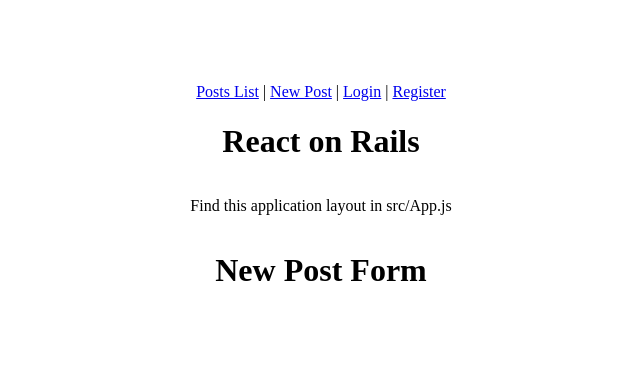
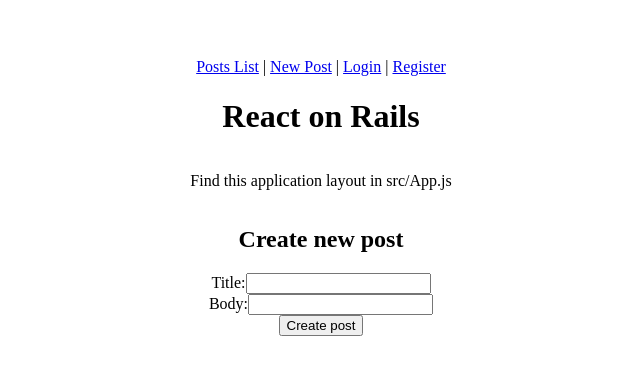
Before and after one commit to OrceMaceski/react_api, a React (Vite) app: page /new in a window 1280 px wide. Shown: the part 243-618 px from the top of the page, without its empty margins (319-959 px from the left). Built offline with nearby package versions, Linux system fonts and the light colour scheme; no server answers.

Commit message:
Post form component

```diff
--- a/src/components/AppRoutes.jsx
+++ b/src/components/AppRoutes.jsx
@@ -3,6 +3,7 @@
 
 import PostsList from "../features/posts/PostsList";
 import PostDetails from "../features/posts/PostDetails";
+import NewPostForm from "../features/posts/NewPostForm";
 
 function AppRoutes() {
   return (
@@ -11,7 +12,7 @@
       <Route path="/sign_in" element={<h1>Login Form</h1>} />
       <Route path="/sign_up" element={<h1>Sign Up Form</h1>} />
       <Route path="/posts/:id" element={<PostDetails />} />
-      <Route path="/new" element={<h1>New Post Form</h1>} />
+      <Route path="/new" element={<NewPostForm />} />
     </Routes>
   );
 }
--- /dev/null
+++ b/src/features/posts/NewPostForm.jsx
@@ -0,0 +1,63 @@
+import React, { useState } from 'react';
+import { useNavigate } from 'react-router-dom';
+import {  API_URL } from '../../constants';
+
+function NewPostForm() {
+  const [title, setTitle] = useState('');
+  const [body, setBody] = useState('');
+  const navigate = useNavigate();
+
+  const handleSubmit = async e => {
+    e.preventDefault();
+
+    const postData = { title, body };
+
+    const response = await fetch(API_URL, {
+      method: 'POST',
+      headers: {
+        'Content-Type': 'application/json'
+      },
+      body: JSON.stringify(postData)
+    });
+
+    if (response.ok) {
+      const { id } = await response.json();
+      navigate(`/posts/${id}`);
+    } else {
+      console.error('Failed to create post');
+    }
+  }
+
+  return (
+    <>
+      <h2>Create new post</h2>
+      <form onSubmit={handleSubmit}>
+        <div>
+          <label htmlFor="titleInput">Title:</label>
+          <input
+            id="titleInput"
+            type="text"
+            value={title}
+            onChange={e => setTitle(e.target.value)}
+            required
+            />
+        </div>
+        <div>
+          <label htmlFor="bodyInput">Body:</label>
+          <input
+            id="bodyInput"
+            type="text"
+            value={body}
+            onChange={e => setBody(e.target.value)}
+            required
+            />
+          </div>
+          <div>
+            <button type="submit">Create post</button>
+          </div>
+      </form>
+    </>
+  )
+}
+
+export default NewPostForm;
--- a/src/features/posts/PostDetails.jsx
+++ b/src/features/posts/PostDetails.jsx
@@ -1,5 +1,5 @@
 import React, { useEffect, useState } from "react";
-import { useParams, useNavigate, Link } from "react-router-dom";
+import { useParams, Link } from "react-router-dom";
 import { API_URL } from "../../constants";
 
 function PostDetails () {
@@ -20,6 +20,7 @@
         console.log("An error occurred:", error);
       }
     };
+
     fetchCurrentPost();
   }, [id]);
 
--- a/src/features/posts/PostsList.jsx
+++ b/src/features/posts/PostsList.jsx
@@ -1,6 +1,6 @@
 //API comes from .env.development file
 import React, { useState, useEffect } from 'react';
-import { useParams, useNavigate, Link } from "react-router-dom";
+import { Link } from "react-router-dom";
 import { API_URL } from '../../constants';
 
 function PostsList() {
@@ -26,6 +26,7 @@
       setLoading(false);
     }
   }
+
   loadPosts();
 }, []);
 
```
Also changed, not shown: src/components/NavBar.jsx (line endings or trailing spaces).
